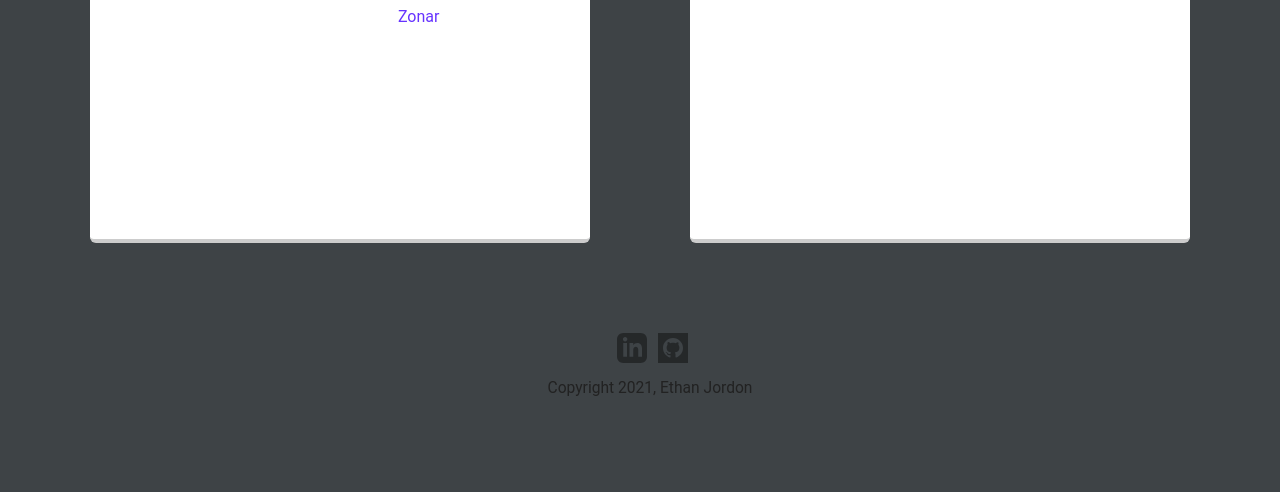
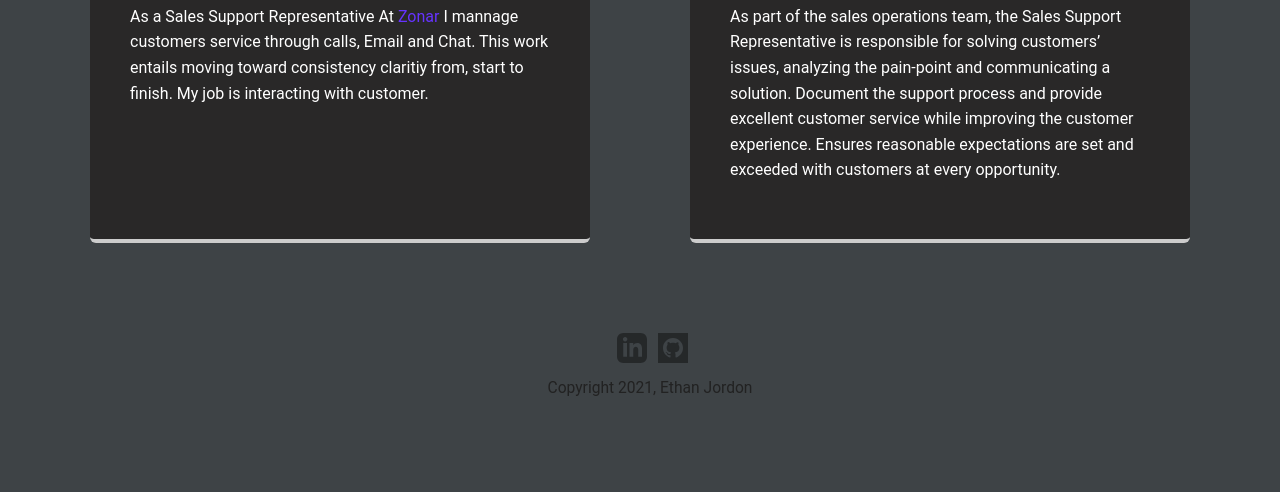
Before and after one commit to rejordon93/techdegree-project-1, a plain HTML site: page Ethan101/Experience.html in a window 1280 px wide. Shown: the part 604-1096 px from the top of the page. Drawn offline with Linux system fonts and the light colour scheme.

Commit message:
Updated file

```diff
--- a/Ethan101/styles.css
+++ b/Ethan101/styles.css
@@ -116,7 +116,7 @@ header .profile-image:hover {
   padding: 20px 40px 40px;
   max-width: 500px;
   text-align: left;
-  background: #fff;
+  background: #292828;
   color: white;
   border-bottom: 4px solid #ccc;
   border-radius: 6px;
```
Also changed, not shown: Ethan101/index.html (+1 -1 lines).
